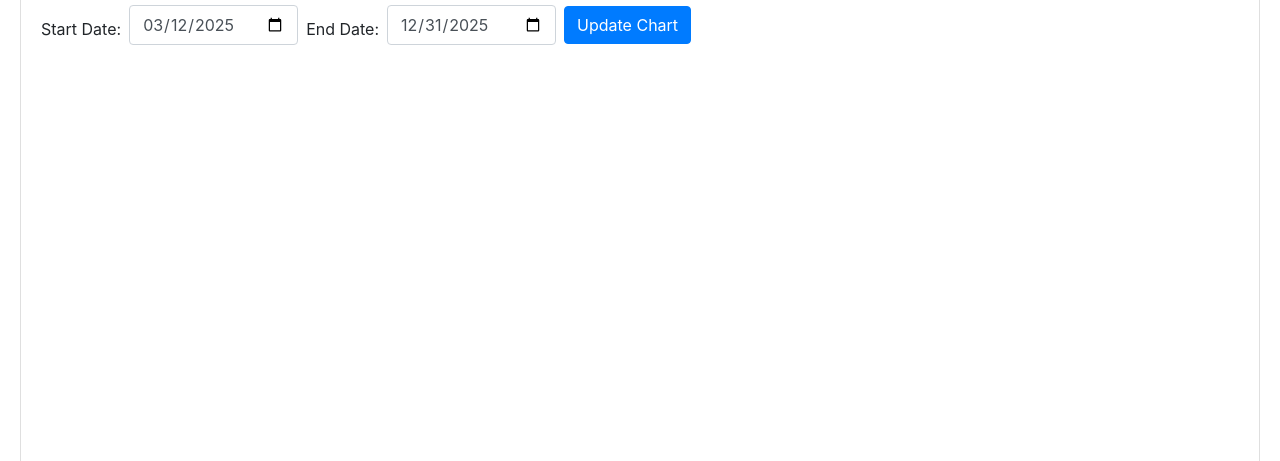
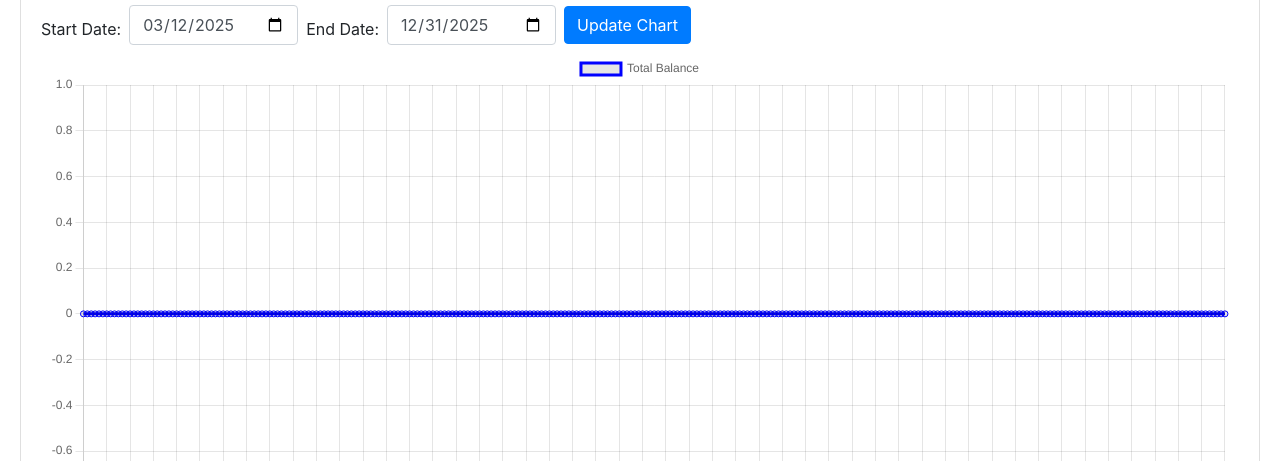
Before and after one commit to TheCho5enJuan/Finance-Planner, a plain HTML site: page index.html in a window 1280 px wide. Shown: the part 339-800 px from the top of the page. Drawn offline with nearby package versions, Linux system fonts and the light colour scheme.

Commit message:
Update index.html
feat: load financial chart on page load and on overview tab switch

```diff
--- a/index.html
+++ b/index.html
@@ -624,6 +624,9 @@
 
         reader.readAsText(file);
     });
+    document.addEventListener("DOMContentLoaded", () => {
+        updateChart();
+    });
 </script>
 </body>
 </html>
```
